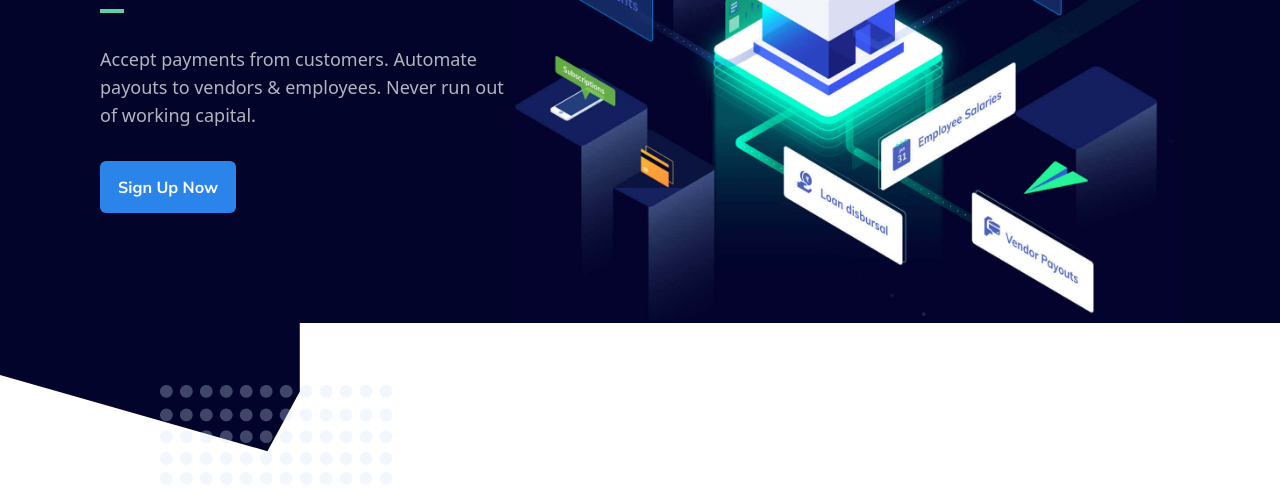
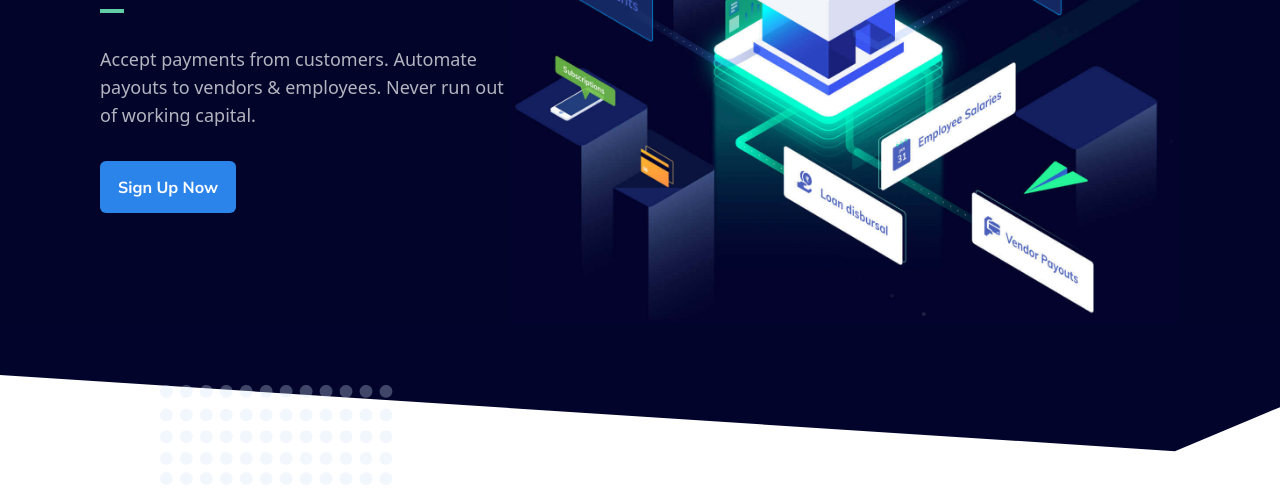
Before and after one commit to Ujjwal2327/Razorpay-Clone, a website built with Vite: page index.html in a window 1280 px wide. Shown: the part 312-800 px from the top of the page. Built offline with nearby package versions, Linux system fonts and the light colour scheme.

Commit message:
fixing one image

```diff
--- a/index.html
+++ b/index.html
@@ -147,7 +147,7 @@
             </div>
 
             <div class="absolute left-0 right-0 w-[103%]">
-                <img src="./images/hero-shape.svg" alt="" class="object-fill">
+                <img src="./images/hero-shape.svg" alt="" class="object-fill w-[103%]">
             </div>
         </section>
 
```
